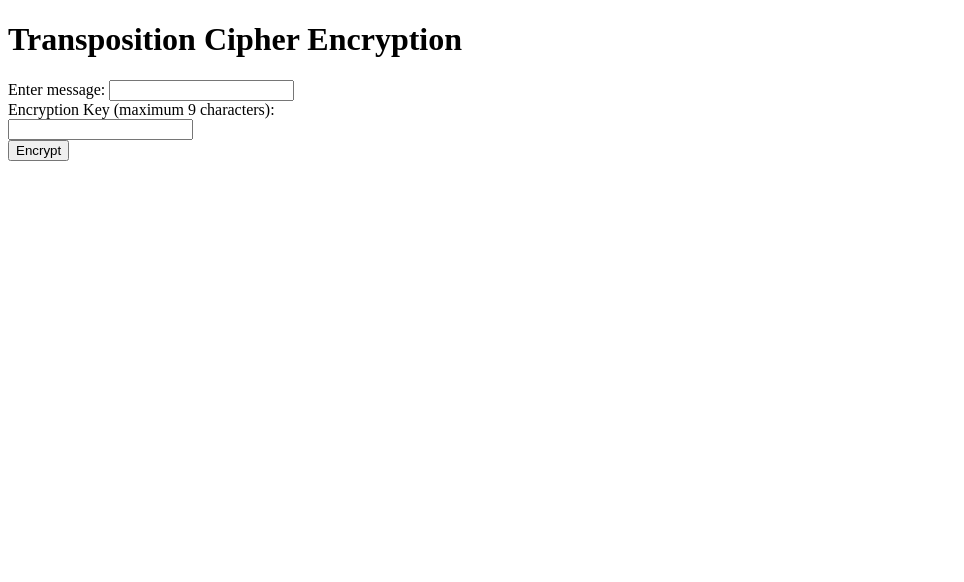
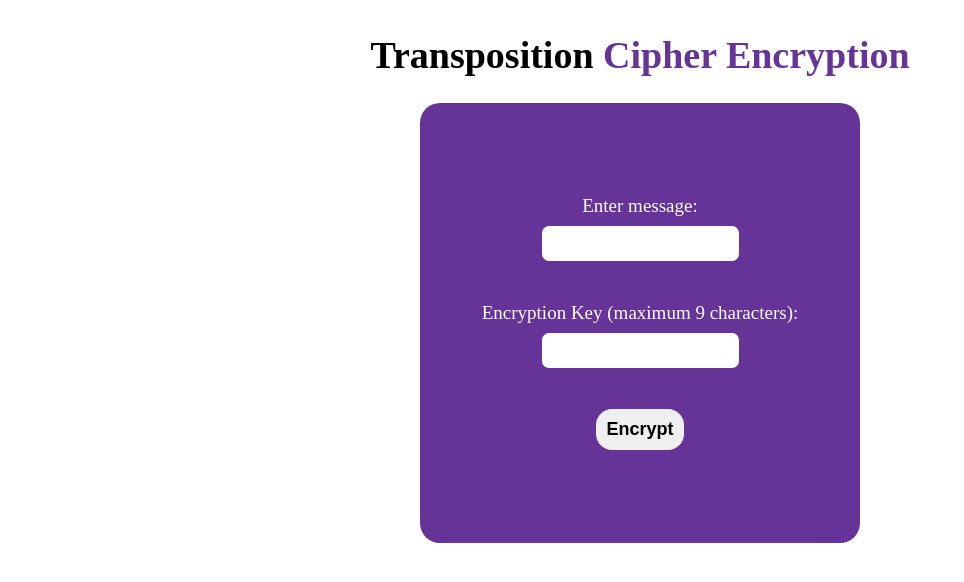
Before and after one commit to mbuguakinyatti/reeds-columnar-transposition, a Flask app: page / in a window 1280 px wide. Shown: the top 582 px of the page, without its empty margins (0-964 px from the left). Run offline with Flask 3, Linux system fonts and the light colour scheme.

Commit message:
colors added

```diff
--- a/templates/index.html
+++ b/templates/index.html
@@ -2,20 +2,73 @@
 <html>
   <head>
     <title>Transposition Cipher Encryption</title>
+    <style>
+      body{
+        display: flex;
+        justify-content: center;
+        align-items: center;
+        flex-direction: column;
+        font-size: 19px;
+      }
+      .mother-container{
+        background-color: rebeccapurple;
+        color: white;
+        border-radius: 20px;
+        width: 400px;
+        height: 50vh;
+        padding: 20px;
+        display: flex;
+        flex-direction: column;
+        gap: 10px;
+        justify-content: center;
+        align-items: center;
+      }
+      .container{
+        display: flex;
+        flex-direction: column;
+        align-items: center;
+        justify-content: center;
+        gap: 9px;
+      }
+      button{
+        padding: 10px;
+        border-radius: 16px;
+        font-size: 18px;
+        font-weight: 700;
+        border: none;
+      }
+      button:hover{
+        cursor: pointer;
+        background-color: rgb(255, 213, 213);
+      }
+      input{
+        padding: 10px;
+        border-radius: 7px;
+        border: none;
+      }
+      span{
+        color: rebeccapurple;
+
+      }
+
+
+    </style>
   </head>
   <body>
-    <h1>Transposition Cipher Encryption</h1>
+    <h1>Transposition <span>Cipher Encryption</span> </h1>
     <form action="/encrypt" method="post">
-      <div>
+      <div class="mother-container">
+        <div class="container">
           <label for="message">Enter message:</label>
           <input type="text" name="message" id="message" required /> <br />
         </div>
-      <div>
+        <div class="container">
           <label for="encrypt_key">Encryption Key (maximum 9 characters):</label>
-        <br />
+
           <input type="text" name="encrypt_key" id="encrypt_key" /> <br />
         </div>
         <div><button type="submit">Encrypt</button></div>
+      </div>
     </form>
   </body>
 </html>
```
Also changed, not shown: templates/result.html (+63 -4 lines). Lines whose indentation alone changed are shown as unchanged.
